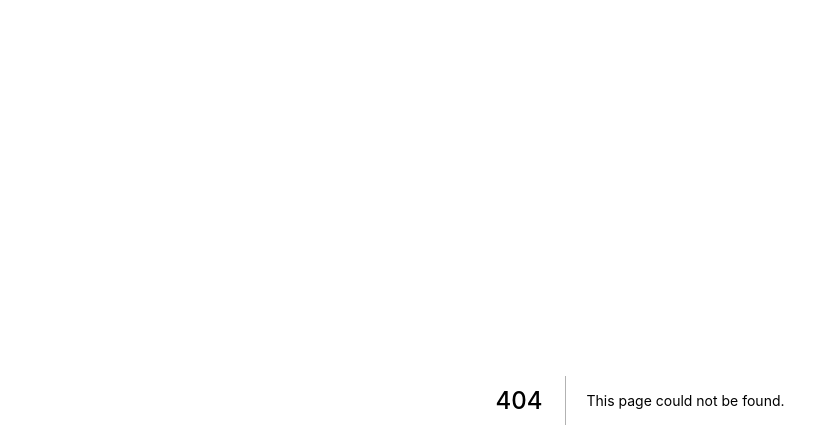
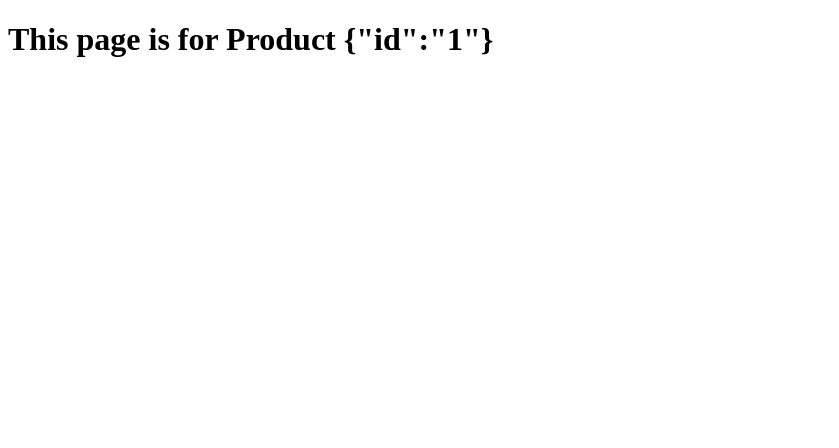
Before and after one commit to cwomack/next-react, a Next.js app: page /product/1 in a window 1280 px wide. Before the commit this address had no page. Shown: the top 448 px of the page, without its empty margins (0-839 px from the left). Built offline with nearby package versions, Linux system fonts and the light colour scheme.

Commit message:
add link to home page

```diff
--- a/pages/index.js
+++ b/pages/index.js
@@ -1,3 +1,5 @@
+import Link from 'next/Link';
+
 export default function Home () {
-    return <h1> Helllo World! </h1>
+    return <Link href="/products">Products</Link>;
 }
--- /dev/null
+++ b/pages/product/[id].js
@@ -0,0 +1,6 @@
+import { useRouter } from "next/router";
+
+export default function Home() {
+  const router = useRouter();
+  return <h1> This page is for Product {JSON.stringify(router.query)}</h1>;
+}
```
